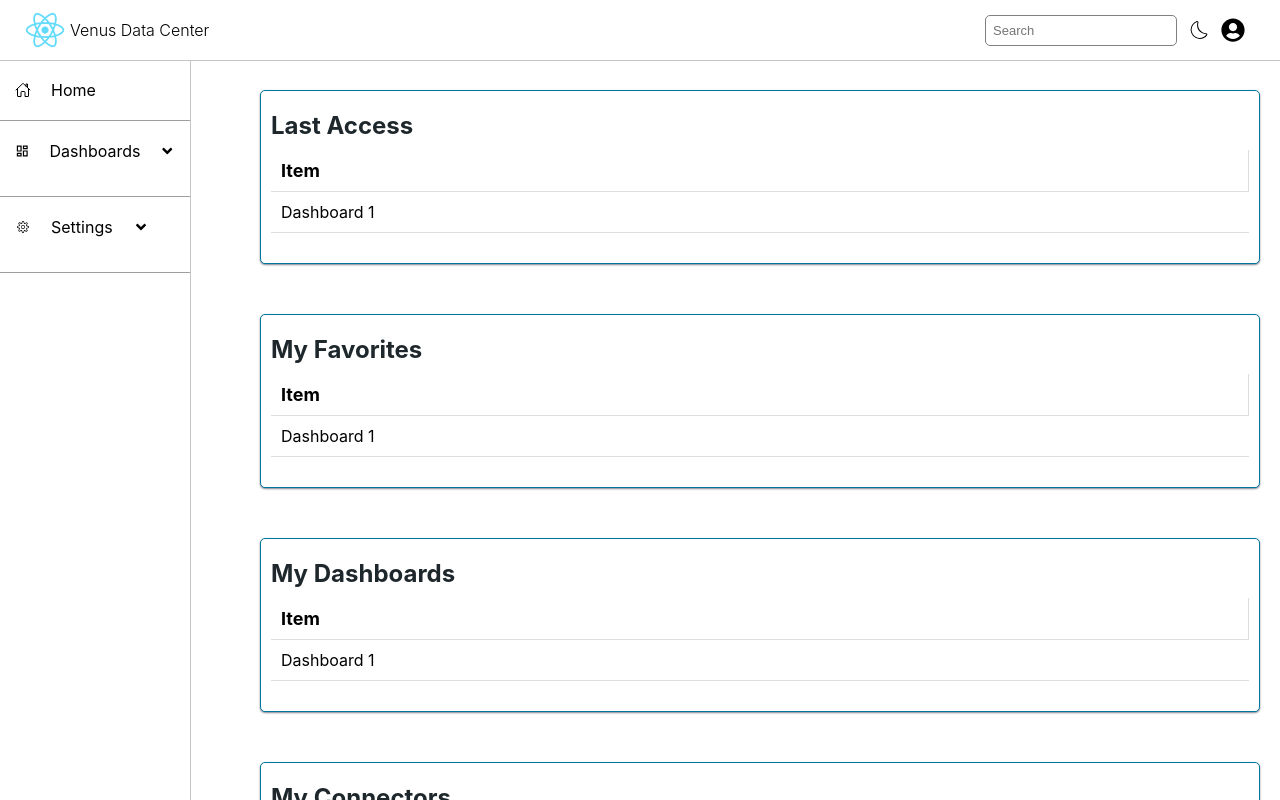
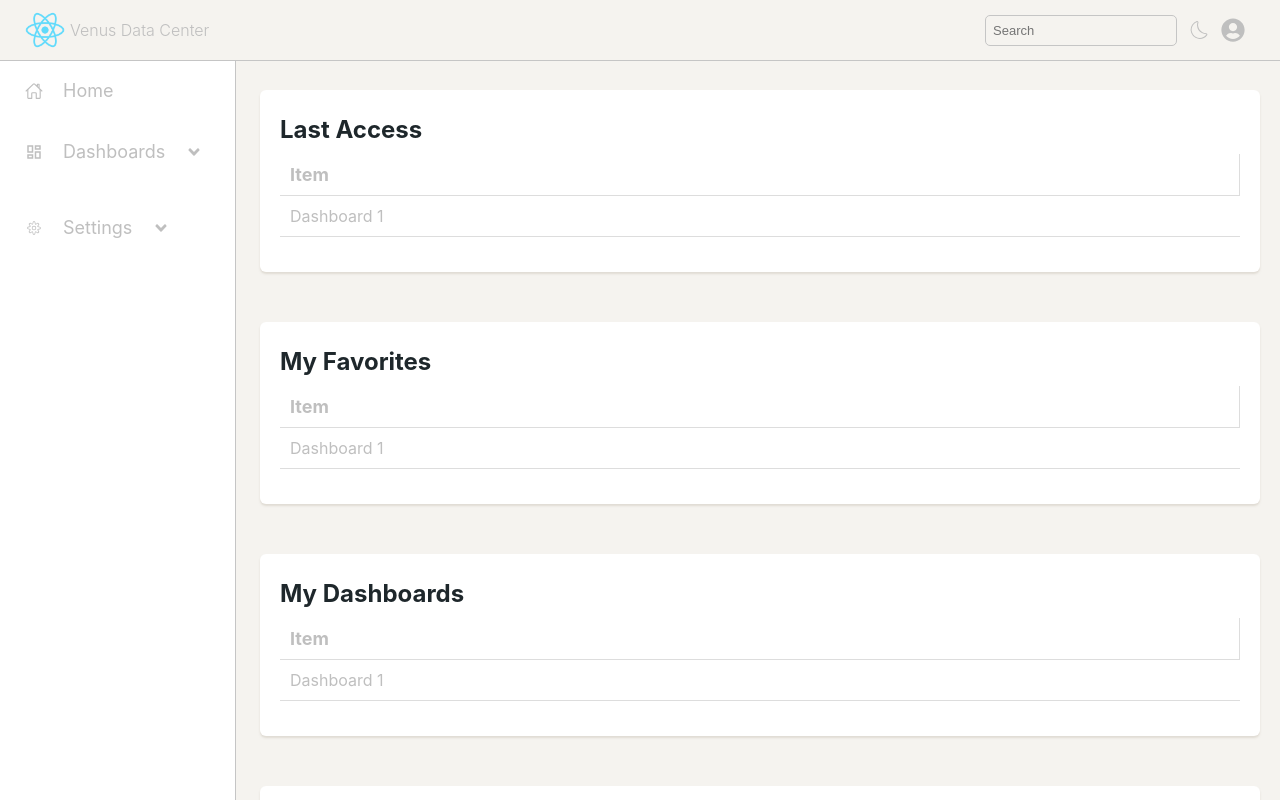
Before and after one commit to joyned/venus-data-center-portal, a React (Create React App) app: page /home in a window 1280 px wide. Shown: the top 800 px of the page. Built offline with nearby package versions, Linux system fonts and the light colour scheme.

Commit message:
style: ajust layout

```diff
--- a/src/components/Button.tsx
+++ b/src/components/Button.tsx
@@ -1,11 +1,11 @@
 import { CSSProperties, ReactElement } from "react";
 import styled from "styled-components";
-import { color } from "./ui/variables";
+import { button, color } from "./ui/variables";
 
 const Btn = styled.button<{ $isTransparent?: boolean }>`
     background-color: ${props => props.$isTransparent ? 'transparent' : color.primary};
-    color: ${props => props.$isTransparent ? color.primary : 'white'};
-    border: 1px solid ${color.primary};
+    color: ${props => props.$isTransparent ? button.transparentColor : 'white'};
+    border: 1px solid ${button.transparentColor};
     border-radius: 5px;
     margin-right: 10px;
 `;
--- a/src/components/Input.tsx
+++ b/src/components/Input.tsx
@@ -4,7 +4,7 @@ import { color, text } from "./ui/variables";
 const Ipt = styled.input`
     padding: 10px;
     border-radius: 5px;
-    border: 1px solid grey;
+    border: 1px solid ${color.borderColor};
     margin-top: 7px;
     color: ${text.default};
     font-size: ${text.fontSize};
--- a/src/components/Loading.tsx
+++ b/src/components/Loading.tsx
@@ -9,6 +9,7 @@ const LoadingPanel = styled.div`
     height: 100vh;
     top: 0;
     left: 0;
+    z-index: 999;
 `
 
 const LoadingSpinner = styled.div`
--- a/src/components/Panel.tsx
+++ b/src/components/Panel.tsx
@@ -2,14 +2,13 @@ import { ReactElement, useState } from "react";
 import { MdHelp } from "react-icons/md";
 import styled, { CSSProperties } from "styled-components";
 import Modal from "./Modal";
-import { color, panel, text } from "./ui/variables";
+import { panel, text } from "./ui/variables";
 
 const Pnl = styled.div`
     margin-bottom: 30px;
-    padding: 10px;
-    border-radius: 5px;
-    border: 1px solid ${color.secondary};
-    box-shadow: 0px 1px 2px 0px #1018288a;
+    padding: 15px 20px;
+    border-radius: 6px;
+    box-shadow: 0 2px 2px ${panel.shadowColor};
     background-color: ${panel.backgroundColor};
     z-index: 1;
 `
--- a/src/components/Select.tsx
+++ b/src/components/Select.tsx
@@ -1,10 +1,10 @@
 import { CSSProperties, useEffect, useState } from "react";
 import styled from "styled-components";
-import { text } from "./ui/variables";
+import { color, text } from "./ui/variables";
 
 const SelectComponent = styled.select`
     padding: 10px;
-    border: 1px solid grey;
+    border: 1px solid ${color.borderColor};
     border-radius: 5px;
     width: 100%;
     font-size: 16px;
--- a/src/components/Table.tsx
+++ b/src/components/Table.tsx
@@ -36,10 +36,10 @@ export const TableBody = styled.tbody`
 
 export const TableRow = styled.tr`
     &:nth-child(even) {
-        background-color: ${localStorage.getItem("theme") === "dark" ? color.lightGrey : "#f2f2f2"};
+        background-color: ${localStorage.getItem("theme") === "dark" ? color.darkGrey : "#f2f2f2"};
     }
     &:hover {
-        background-color: ${localStorage.getItem("theme") === "dark" ? color.lightGrey : "#f2f2f2"};
+        background-color: ${localStorage.getItem("theme") === "dark" ? color.darkGrey : "#f2f2f2"};
     }
 `;
 
--- a/src/components/TextArea.tsx
+++ b/src/components/TextArea.tsx
@@ -1,9 +1,9 @@
 import styled from "styled-components";
-import { text } from "./ui/variables";
+import { color, text } from "./ui/variables";
 
 const TextAreaComponent = styled.textarea`
     padding: 10px;
-    border: 1px solid grey;
+    border: 1px solid ${color.borderColor};
     border-radius: 5px;
     font-size: 16px;
     color: ${text.default};
--- a/src/components/ui/variables.tsx
+++ b/src/components/ui/variables.tsx
@@ -1,47 +1,51 @@
 const colorLight = {
-    'primary': '#d14040',
-    'secondary': '#00769f',
+    'primary': '#00769f',
+    'secondary': '#d14040',
 }
 
 const colorDark = {
-    'primary': '#d14040',
+    'primary': '#014259',
     'secondary': '#1e272b',
 }
 
 export const text = {
-    'default': localStorage.getItem('theme') === 'dark' ? 'white' : 'black',
+    'default': localStorage.getItem('theme') === 'dark' ? '#bfbfbf' : '#bfbfbf',
     'secondary': '#6c757d',
     'placeholder': '#6c757d',
-    'fontSize': '16px'
+    'fontSize': '16px',
 }
 
-
 const menuLight = {
-    left: 'white',
-    top: 'white',
-    textColor: text.default
+    'left': 'white',
+    'top': '#F5F3EF',
+    'textColor': text.default
 }
 
 const menuDark = {
-    left: '#1e1e1e',
-    top: '#1e1e1e',
-    textColor: 'white',
+    'left': '#212120',
+    'top': '#212120',
+    'textColor': text.default,
+}
+
+export const button = {
+    'backgroundColor': localStorage.getItem('theme') === 'dark' ? colorDark.primary : colorLight.primary,
+    'transparentColor': localStorage.getItem('theme') === 'dark' ? 'white' : colorLight.primary,
 }
 
 export const container = {
-    backgroundColor: localStorage.getItem('theme') === 'dark' ? '#353535' : 'white',
+    'backgroundColor': localStorage.getItem('theme') === 'dark' ? '#292929' : '#F5F3EF',
 }
 
 export const menu = {
-    left: localStorage.getItem('theme') === 'dark' ? menuDark.left : menuLight.left,
-    top: localStorage.getItem('theme') === 'dark' ? menuDark.top : menuLight.top,
-    textColor: localStorage.getItem('theme') === 'dark' ? menuDark.textColor : menuLight.textColor,
-    borderBottom: '#c5c5c5'
+    'left': localStorage.getItem('theme') === 'dark' ? menuDark.left : menuLight.left,
+    'top': localStorage.getItem('theme') === 'dark' ? menuDark.top : menuLight.top,
+    'textColor': localStorage.getItem('theme') === 'dark' ? menuDark.textColor : menuLight.textColor,
 }
 
 export const color = {
     'primary': localStorage.getItem('theme') === 'dark' ? colorDark.primary : colorLight.primary,
     'secondary': localStorage.getItem('theme') === 'dark' ? colorDark.secondary : colorLight.secondary,
+    'borderColor': localStorage.getItem('theme') === 'dark' ? '#3d3d3d' : '#c5c5c5',
     'success': '#28a745',
     'info': '#17a2b8',
     'warning': '#ffc107',
@@ -52,10 +56,12 @@ export const color = {
     'black': '#000000',
     'transparent': 'transparent',
     'lightGrey': '#9e9e9e',
+    'darkGrey': '#424242',
 }
 
 
 export const panel = {
-    backgroundColor: localStorage.getItem('theme') === 'dark' ? menu.left : 'white',
-    textColor: localStorage.getItem('theme') === 'dark' ? 'white' : colorDark.secondary,
+    'backgroundColor': localStorage.getItem('theme') === 'dark' ? menu.left : 'white',
+    'textColor': localStorage.getItem('theme') === 'dark' ? 'white' : colorDark.secondary,
+    'shadowColor': localStorage.getItem('theme') === 'dark' ? 'rgb(81 79 75 / 50%)' : 'rgba(204,197,185,.5)',
 }
--- a/src/layout/MainLayout.tsx
+++ b/src/layout/MainLayout.tsx
@@ -28,9 +28,9 @@ const Menu = styled.div`
     flex-direction: column;
     margin-top: 40px;
     height: 100vh;
-    width: 190px;
+    width: 235px;
     background-color: ${menu.left};
-    border-right: 1px solid ${menu.borderBottom};
+    border-right: 1px solid ${color.borderColor};
 `;
 
 const MenuNav = styled.div`
@@ -44,21 +44,20 @@ const TopMenu = styled.div`
     display: flex;
     align-items: center;
     justify-content: space-between;
-    background-color: ${menu.left};
-    border-bottom: 1px solid ${menu.borderBottom};
+    background-color: ${menu.top};
+    border-bottom: 1px solid ${color.borderColor};
     width: 100%;
     padding: 10px 25px;
 `
 
 const MenuItemSelect = styled.div`
+    max-height: fit-content;
 `;
 
 const MenuItemSelectItems = styled(MenuItemSelect)`
-    top: -20px;
     background-color: ${menu.left};
     min-width: 160px;
     margin-top: 15px;
-    z-index: 99;
     visibility: hidden;
     opacity: 0;
     max-height: 0;
@@ -78,10 +77,11 @@ const MenuItemSelectItemsItem = styled.div`
 const MenuItem = styled.div`
     color: ${menu.textColor};
     cursor: pointer;
-    padding: 20px 15px;
-    border-bottom: 1px solid ${color.lightGrey};
+    padding: 20px 25px;
+    font-size: large;
 
     &:hover ${MenuItemSelectItems} {
+        display: block;
         visibility: visible;
         opacity: 1;
         animation: fade 1s;
```
